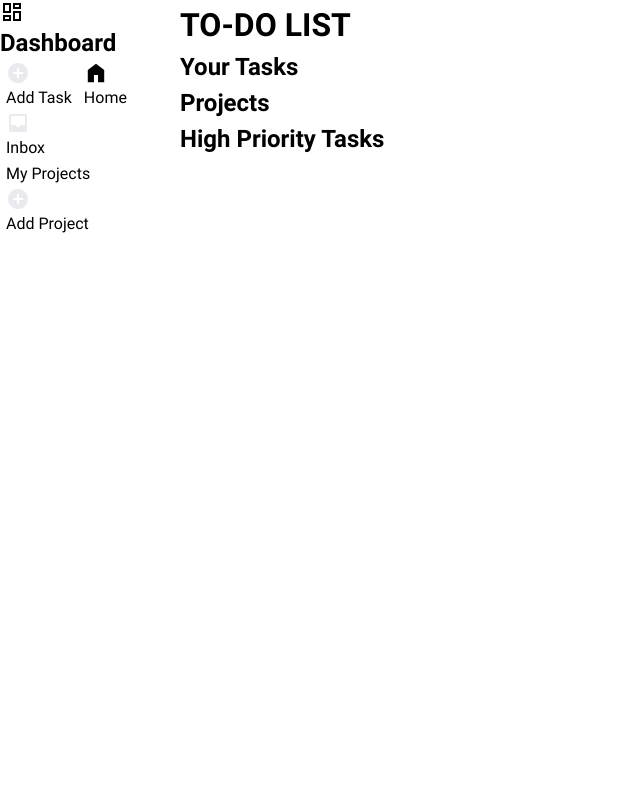
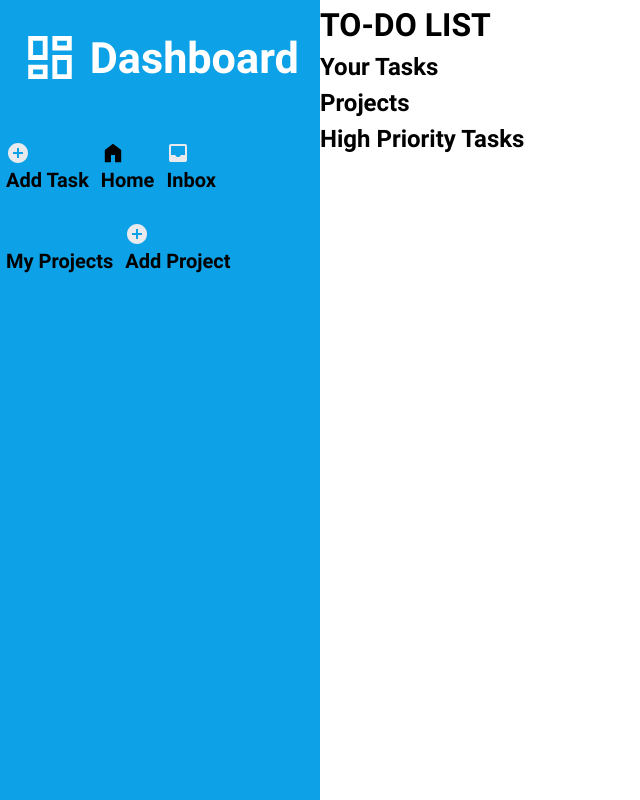
Before and after one commit to blue0206/todo-list, a website built with webpack: page src/index.html in a window 1280 px wide. Shown: the whole page, without its empty margins (0-640 px from the left). Built offline with nearby package versions, Linux system fonts and the light colour scheme.

Commit message:
Style & place the sidebar heading

```diff
--- a/src/style.css
+++ b/src/style.css
@@ -62,8 +62,11 @@ body {
                 Oxygen, Ubuntu, Cantarell, 'Open Sans', 'Helvetica Neue', sans-serif;
 
     display: grid;
-    grid-template: 1fr minmax(auto, 116px) / minmax(auto, 180px) 1fr;
+    grid-template: 1fr minmax(auto, 116px) / minmax(auto, 320px) 1fr;
     grid-template-areas: 'sidebar main' 'sidebar footer';
+
+    min-height: 100vh;
+    min-height: 100dvh;
 }
 
 main {
@@ -77,3 +80,35 @@ aside {
 footer {
     grid-area: footer;
 }
+
+/* Sidebar Styling */
+aside {
+    background-color: hsl(199, 89%, 48%);
+
+    display: flex;
+    flex-direction: column;
+    gap: 25px;
+
+    padding-top: 25px;
+    font-size: 1.25rem;
+    font-weight: 800;
+}
+
+aside .heading {
+    display: flex;
+    justify-content: center;
+    align-items: center;
+    gap: 11px;
+
+    margin-bottom: 25px;
+
+    font-size: 1.8rem;
+    color: hsl(0, 0%, 100%);
+}
+
+aside .heading > img {
+    height: 2em;
+    aspect-ratio: 1 / 1;
+
+    filter: invert(100%);
+}
```
